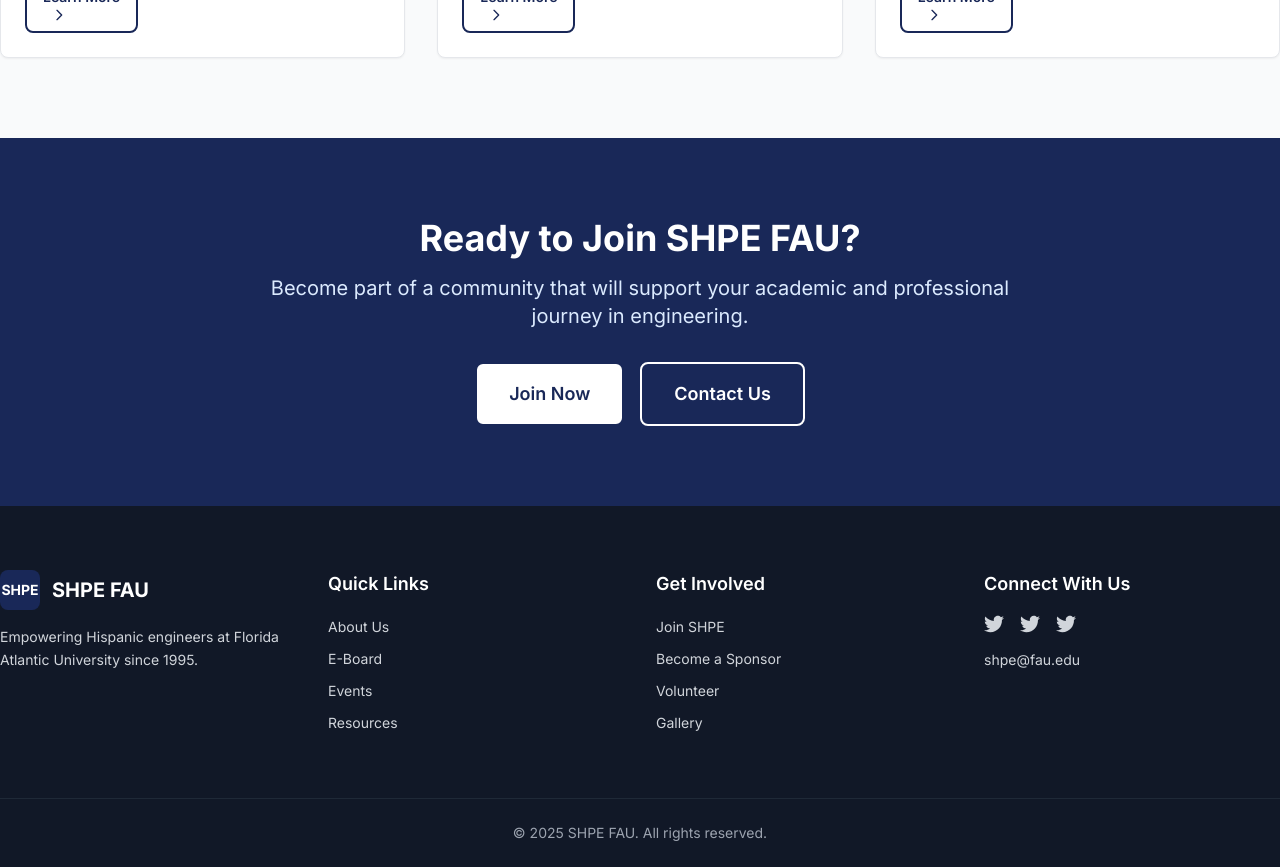
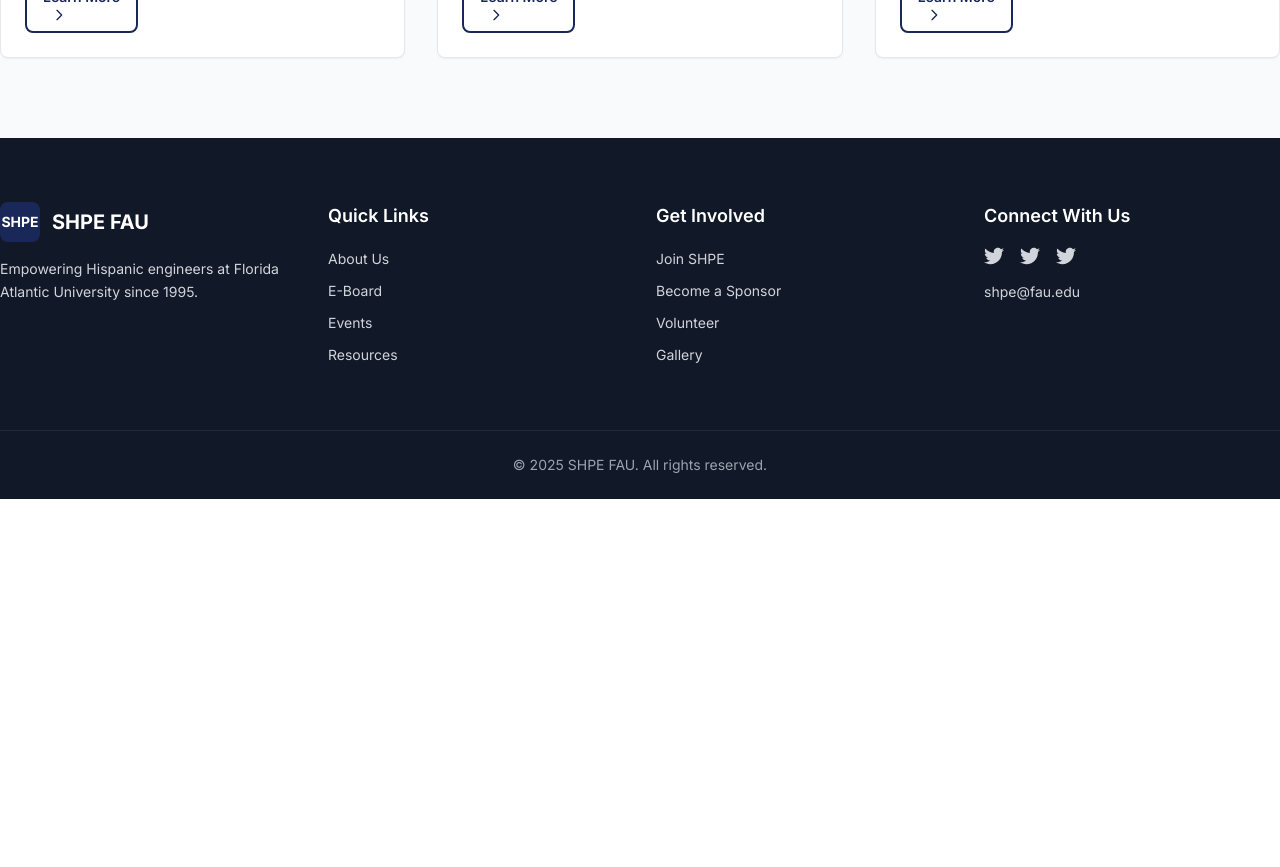
Before and after one commit to shpeFauOwls/shpe2025, a React (Create React App) app: page / in a window 1280 px wide. Shown: the part 1980-2847 px from the top of the page. After the commit the page ends 2479 px from the top, so only its background shows below. Built offline with nearby package versions, Linux system fonts and the light colour scheme; no server answers.

Commit message:
chore: remove duplicate CTA section from homepage

```diff
--- a/src/pages/Home.jsx
+++ b/src/pages/Home.jsx
@@ -16,7 +16,6 @@
         <AboutSection />
         <StatsSection />
         <EventsSection />
-        <CTASection />
       </main>
       <Footer />
     </div>
```
